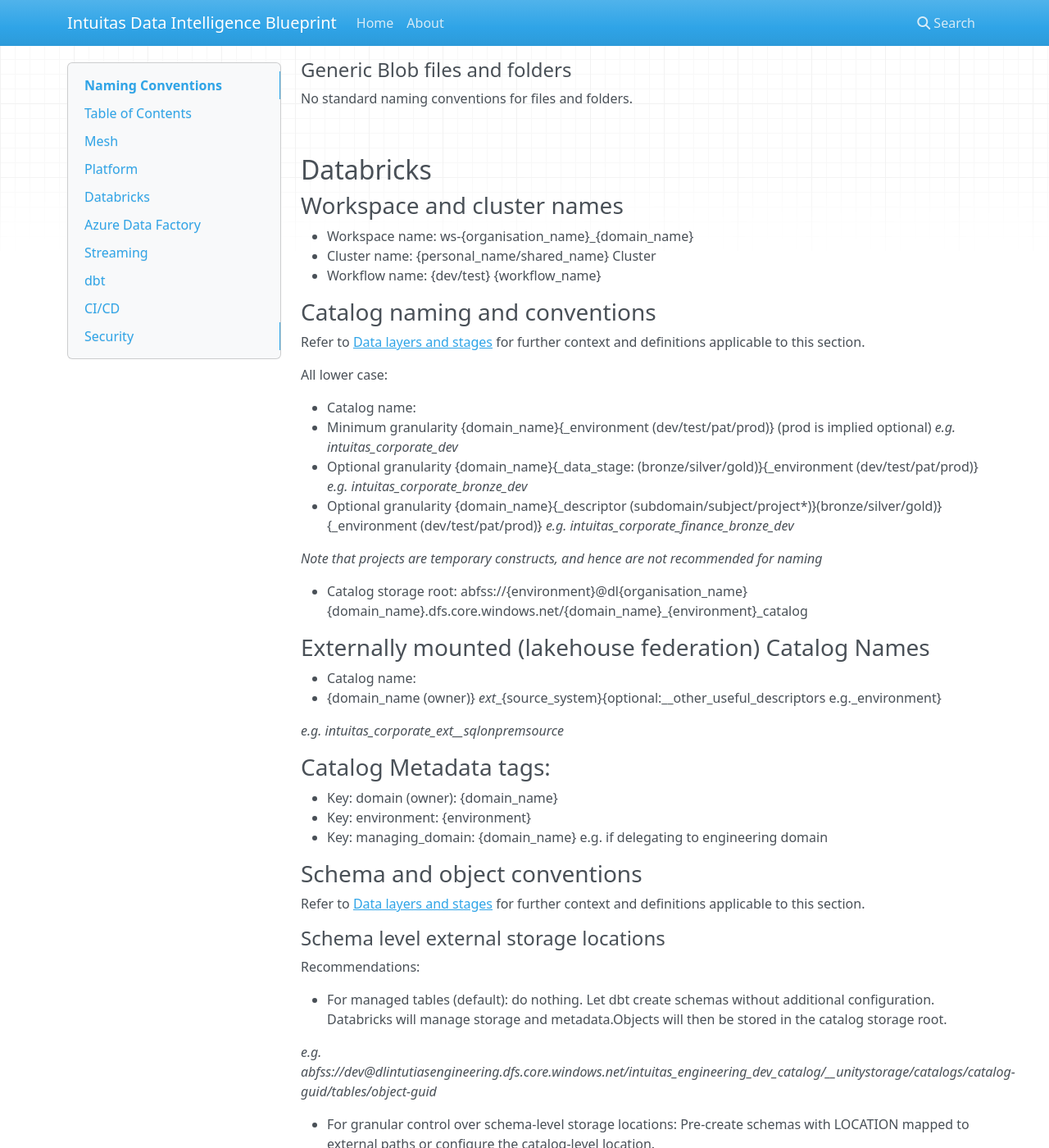
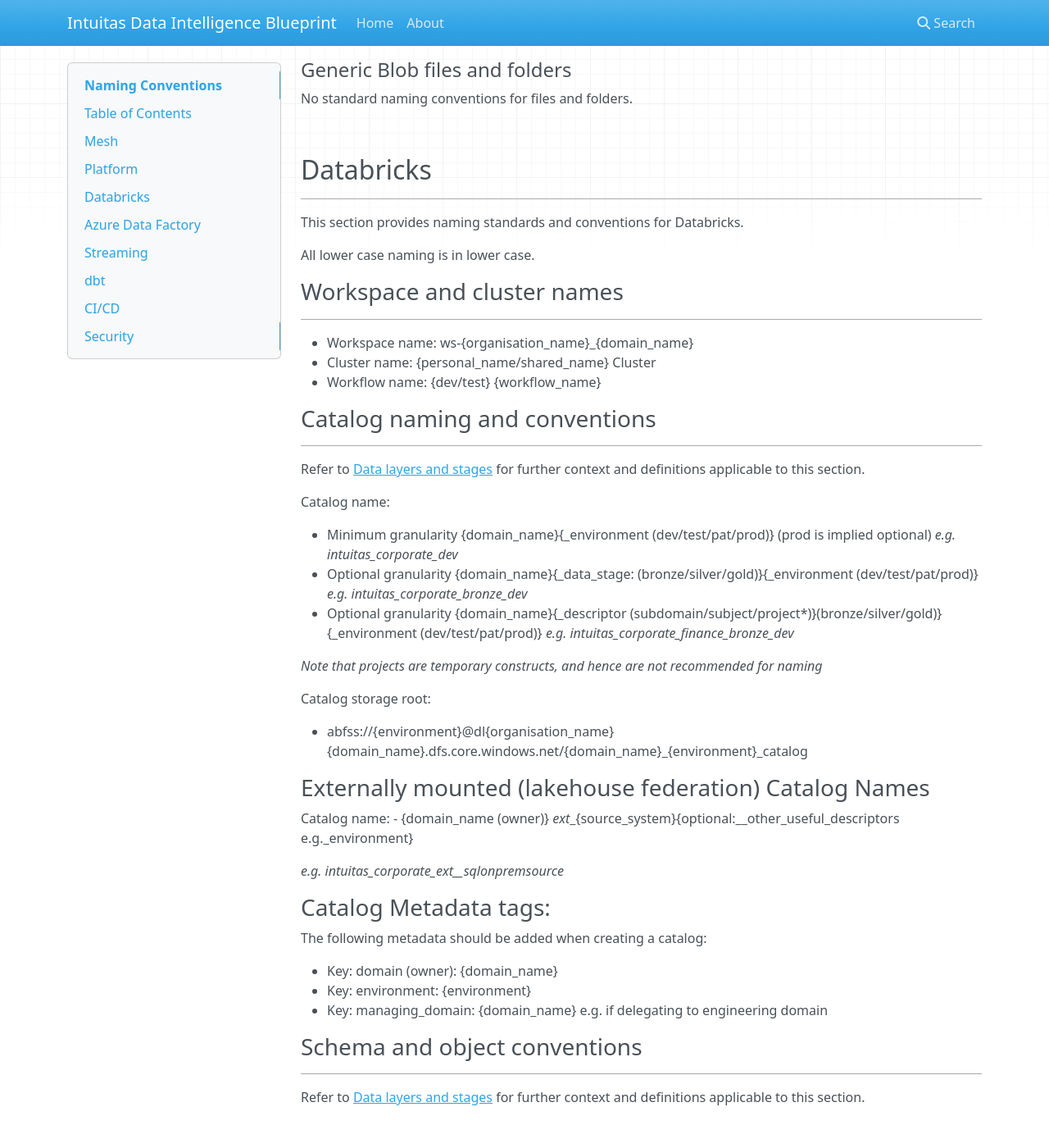
Before and after one commit to bensonchoyintuitas/intuitas_knowledgebase, an MkDocs documentation site: the page built from docs/naming_standards_and_conventions.md, in a window 1280 px wide and 1400 px high, scrolled down 3301 px. Shown: the whole window at 82% size. Built offline with MkDocs 1.6.1, drawn with Linux system fonts in a browser that asks for light colours; nearby versions of some CDN libraries.

Commit message:
tidy ups

```diff
--- a/docs/naming_standards_and_conventions.md
+++ b/docs/naming_standards_and_conventions.md
@@ -160,44 +160,55 @@
 <br>
 
 ## Databricks
+---
+This section provides naming standards and conventions for Databricks.
+
+All lower case naming is in lower case.
 
 ### Workspace and cluster names
+---
 
 - Workspace name: ws-{organisation_name}_{domain_name}
 - Cluster name: {personal_name/shared_name} Cluster
 - Workflow name: {dev/test} {workflow_name}
 
 ### Catalog naming and conventions
+---
 
 Refer to [Data layers and stages](level_2.md#data-layers-and-stages) for further context and definitions applicable to this section.
 
-All lower case:
+Catalog name:
 
-- Catalog name:
    - Minimum granularity {domain_name}{_environment (dev/test/pat/prod)} (prod is implied optional)   *e.g. intuitas_corporate_dev*
    - Optional granularity {domain_name}{_data_stage: (bronze/silver/gold)}{_environment (dev/test/pat/prod)}    *e.g. intuitas_corporate_bronze_dev*
    - Optional granularity {domain_name}{_descriptor (subdomain/subject/project*)}(bronze/silver/gold)}{_environment (dev/test/pat/prod)}    *e.g. intuitas_corporate_finance_bronze_dev*
 
-   *Note that projects are temporary constructs, and hence are not recommended for naming*
+*Note that projects are temporary constructs, and hence are not recommended for naming*
 
-- Catalog storage root: abfss://{environment}@dl{organisation_name}{domain_name}.dfs.core.windows.net/{domain_name}_{environment}_catalog
+Catalog storage root:
+
+   - abfss://{environment}@dl{organisation_name}{domain_name}.dfs.core.windows.net/{domain_name}_{environment}_catalog
 
 ### Externally mounted (lakehouse federation) Catalog Names
 
-- Catalog name:
+Catalog name:
    - {domain_name (owner)} _ext__{source_system}{optional:__other_useful_descriptors e.g._environment}
 
    *e.g. intuitas_corporate_ext__sqlonpremsource*
 
 ### Catalog Metadata tags:
+The following metadata should be added when creating a catalog:
+
    - Key: domain (owner): {domain_name}
    - Key: environment: {environment}
    - Key: managing_domain: {domain_name} e.g. if delegating to engineering domain
 
 ### Schema and object conventions
+---
 
 Refer to [Data layers and stages](level_2.md#data-layers-and-stages) for further context and definitions applicable to this section.
 
+<br>
 #### Schema level external storage locations
 
 Recommendations:
@@ -209,7 +220,7 @@
 - For granular control over schema-level storage locations: Pre-create schemas with LOCATION mapped to external paths or configure the catalog-level location.
 - Ensure dbt's dbt_project.yml and environment variables align with storage locations.
 
-
+<br>
 #### Metadata Schemas and Objects
 
 Refer to [Data layers and stages](level_2.md#data-layers-and-stages) for further context and definitions applicable to this section.
@@ -222,6 +233,7 @@
 
    *e.g. intuitas_corporate_dev.meta__ingestion.ingestion_control*
 
+<br>
 #### Bronze (Raw data according to systems)
 The Bronze layer stores raw, immutable data as it is ingested from source systems. See [Data layers and stages](level_2.md#data-layers-and-stages) for definitions and context.
 
@@ -242,7 +254,7 @@
 
    *e.g. intuitas_corporate_dev.pds.pds__finance_system__adf__accounts*
 
-
+<br>
 #### Silver (Data according to business entities)
 
 The Silver layer focuses on transforming raw data into cleaned, enriched, and validated datasets that are the building blocks for downstream consumption and analysis.
@@ -254,6 +266,8 @@
 - All schemas are may be optionally prefixed with `silver`
 - All `entity` names which align to facts should be named in plural.
 - All `entity` names which align to dims should be named in singular.
+
+<br>
 
 1. **(Silver) Staging Objects**:
    Staging models serve as intermediary models that transform source data into the target silver model. According to dbt best practices, there is a distinction between Staging and Intermediate models. Under this blueprint the use of Intermediate models is optional. [Reference](https://docs.getdbt.com/best-practices/how-we-structure/1-guide-overview)
@@ -290,7 +304,9 @@
 
    *e.g. intuitas_corporate_dev.stg__finance_system__adf.stg__finance_system__adf__account__01_renamed_and_typed*
 
-3. **(Silver) Marts**:
+<br>
+
+2. **(Silver) Marts**:
 
    Final products after staging
 
@@ -313,7 +329,9 @@
          - *e.g. intuitas_corporate_dev.mart__finance.account* (unified)
          - *e.g. intuitas_corporate_dev.mart.account_join_with_payments* (joined across two systems)
 
-4. **Reference Data**:
+<br>
+
+3. **Reference Data**:
 
    Reference data objects that are aligned to business entities and broad requirements. These may also be staged in stg as per silver marts. These are typically not source-aligned but optionality for capturing sources exists.
 
@@ -322,7 +340,9 @@
 
    *e.g. intuitas_corporate_dev.ref.account_code*
 
-5. **Raw Vault**:
+<br>
+
+4. **Raw Vault**:
 
    Optional warehousing construct.
 
@@ -331,12 +351,16 @@
 
    *e.g. intuitas_corporate_dev.edw_rv.hs_payments__finance_system__adf*
 
-6. **Business Vault**:
+<br>
+
+5. **Business Vault**:
 
    - Schema naming convention: `edw_bv`
    - Object naming convention: `{vault object named as per data vault standards}`
 
    *e.g. intuitas_corporate_dev.edw_bv.hs_late_payments__finance_system__adf*
+
+<br>
 
 #### Gold (Data according to requirements)
 
@@ -348,6 +372,7 @@
 - All `entity` names which align to facts should be named in plural.
 - All `entity` names which align to dims should be named in singular.
 
+<br>
 
 2. **(Gold) Staging Models**:
    Staging models serve as intermediary models that transform source data into the target mart model. According to dbt best practices, there is a distinction between Staging and Intermediate models. Under this blueprint the use of Intermediate models is optional. [Reference](https://docs.getdbt.com/best-practices/how-we-structure/1-guide-overview)
@@ -361,6 +386,7 @@
    *e.g. intuitas_corporate_dev.stg__corporate.fact__late_payments__01__pivoted_by_order*
    *e.g. intuitas_corporate_dev.stg__corporate__finance.fact__late_payments__01__pivoted_by_order*
 
+<br>
 
 3. **(Gold) Marts**:
 
@@ -368,7 +394,6 @@
    - Dimension naming convention: `dim__{entity / product description} (optional: __{source_system}__{source_channel})`
    - Fact naming convention: `fact__{entity / product description} (optional: __{source_system}__{source_channel})`
    - Denormalized (One Big Table) Object naming convention: `{entity / product description} (optional: __{source_system}__{source_channel})`
-
 
    - Required transformation: Business-specific transformations such as:
      - `pivoting`
@@ -379,11 +404,8 @@
      - `desensitization`
 
    *e.g. intuitas_corporate_dev.mart.fact__late_payments*
-
    *e.g. intuitas_corporate_dev.mart.regionally_grouped_account_payments__old_finance_system__adf*
-
    *e.g. intuitas_corporate_dev.mart.regionally_grouped_account_payments__new_finance_system__adf*
-
    *e.g. intuitas_corporate_dev.mart.regionally_grouped_account_payments* (union of old and new)
 
 ### Delta Sharing
```
Also changed, not shown: site/index.html, site/naming_standards_and_conventions/index.html, site/search/search_index.json.
